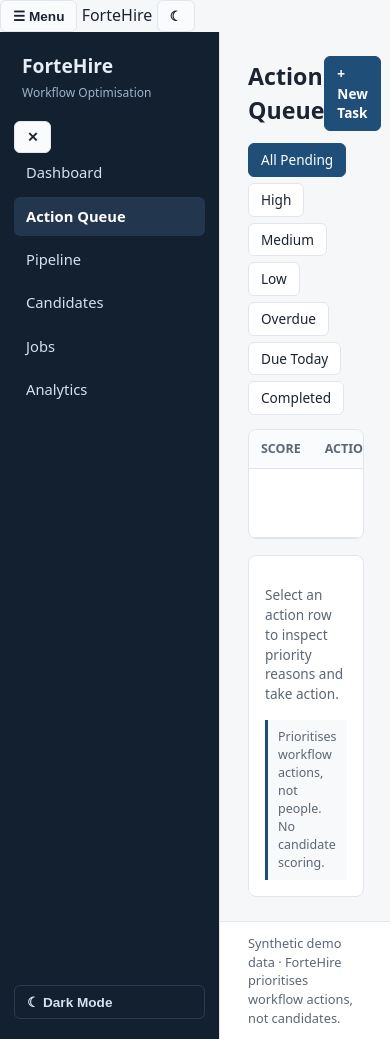
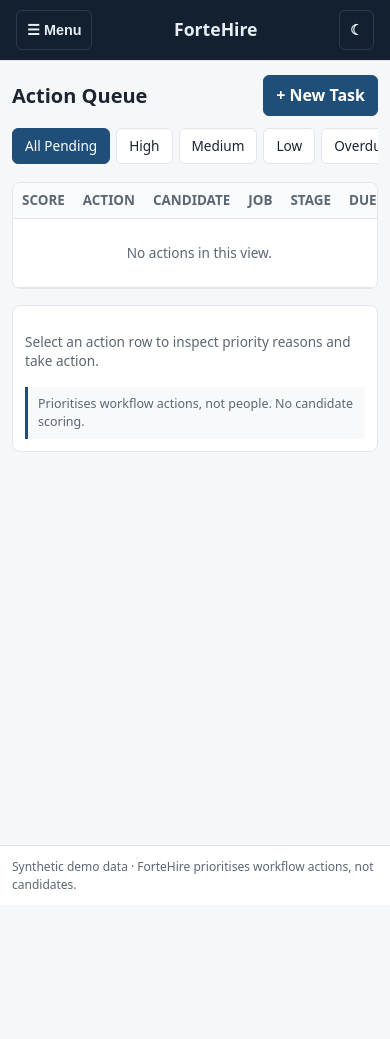
Before and after one commit to aravindseelam/ForteHire, a Flask app: page /queue in a window 390 px wide. After the commit the page ends 889 px from the top, so only its background shows below. Run offline with Flask 3, Linux system fonts and the light colour scheme; data that the repository does not hold is empty.

Commit message:
Enhance responsive design for mobile and tablet
Added responsive styles for mobile and tablet views, including adjustments to headers, buttons, and grid layouts.

```diff
--- a/static/style.css
+++ b/static/style.css
@@ -39,6 +39,7 @@
 }
 
 * { box-sizing: border-box; }
+html, body { max-width: 100%; overflow-x: hidden; }
 body {
   margin: 0;
   font-family: system-ui, -apple-system, Segoe UI, Roboto, sans-serif;
@@ -47,6 +48,39 @@ body {
   line-height: 1.45;
   transition: background-color 0.15s ease, color 0.15s ease;
 }
+
+/* Mobile / Tablet Top Header (hidden on laptops) */
+.mobile-header {
+  display: none;
+  position: sticky;
+  top: 0;
+  z-index: 900;
+  background: var(--sidebar-bg);
+  color: #e6edf5;
+  padding: 10px 16px;
+  align-items: center;
+  justify-content: space-between;
+  border-bottom: 1px solid var(--border);
+}
+.mobile-brand { font-size: 1.1rem; font-weight: 700; }
+.menu-btn, .theme-toggle-mini, .close-btn {
+  background: transparent;
+  border: 1px solid #2b3b4e;
+  color: #e6edf5;
+  padding: 6px 10px;
+  border-radius: 6px;
+  font-size: 0.9rem;
+  cursor: pointer;
+}
+.close-btn { display: none; }
+.sidebar-backdrop {
+  display: none;
+  position: fixed;
+  inset: 0;
+  background: rgba(0, 0, 0, 0.5);
+  z-index: 950;
+}
+.sidebar-backdrop.open { display: block; }
 
 .layout { display: flex; min-height: 100vh; }
 
@@ -61,13 +95,18 @@ body {
   flex-shrink: 0;
   border-right: 1px solid var(--border);
 }
+.sidebar-top {
+  display: flex;
+  justify-content: space-between;
+  align-items: flex-start;
+}
 .brand { font-size: 1.2rem; font-weight: 700; margin: 0 0 4px 8px; }
 .brand-sub { font-size: 0.75rem; color: #9fb3c8; margin: 0 0 20px 8px; }
 .nav { display: flex; flex-direction: column; gap: 4px; flex: 1; }
 .nav a {
   color: #d6e1ec;
   text-decoration: none;
-  padding: 9px 12px;
+  padding: 10px 12px;
   border-radius: 6px;
   font-size: 0.92rem;
 }
@@ -76,7 +115,7 @@ body {
 .theme-toggle {
   margin-top: auto;
   width: 100%;
-  padding: 8px 12px;
+  padding: 9px 12px;
   border-radius: 6px;
   border: 1px solid #2b3b4e;
   background: transparent;
@@ -110,10 +149,11 @@ a { color: var(--brand-accent); }
   border: 1px solid var(--border);
   border-radius: 8px;
   padding: 16px;
+  min-width: 0;
 }
 .kpi-grid {
   display: grid;
-  grid-template-columns: repeat(auto-fit, minmax(155px, 1fr));
+  grid-template-columns: repeat(6, minmax(0, 1fr));
   gap: 12px;
   margin-bottom: 18px;
 }
@@ -123,7 +163,7 @@ a { color: var(--brand-accent); }
 
 .grid-2 {
   display: grid;
-  grid-template-columns: repeat(auto-fit, minmax(340px, 1fr));
+  grid-template-columns: repeat(2, minmax(0, 1fr));
   gap: 16px;
   margin-bottom: 18px;
 }
@@ -135,6 +175,7 @@ a { color: var(--brand-accent); }
   border-radius: 12px;
   font-size: 0.75rem;
   font-weight: 600;
+  white-space: nowrap;
 }
 .badge-High { background: var(--high-bg); color: var(--high-fg); }
 .badge-Medium { background: var(--med-bg); color: var(--med-fg); }
@@ -155,10 +196,14 @@ a { color: var(--brand-accent); }
   font-weight: 600;
 }
 
-/* Tables */
+/* Responsive Tables */
+.card:has(> table), .table-wrap {
+  overflow-x: auto;
+  -webkit-overflow-scrolling: touch;
+}
 table { width: 100%; border-collapse: collapse; font-size: 0.9rem; }
 th, td { text-align: left; padding: 10px 12px; border-bottom: 1px solid var(--border); }
-th { font-size: 0.78rem; text-transform: uppercase; color: var(--muted); background: var(--surface-alt); }
+th { font-size: 0.78rem; text-transform: uppercase; color: var(--muted); background: var(--surface-alt); white-space: nowrap; }
 tr.clickable { cursor: pointer; }
 tr.clickable:hover, tr.clickable.selected { background: var(--surface-hover); }
 
@@ -166,7 +211,7 @@ tr.clickable:hover, tr.clickable.selected { background: var(--surface-hover); }
 .tabs { display: flex; gap: 6px; flex-wrap: wrap; margin-bottom: 14px; }
 .tabs a {
   text-decoration: none;
-  padding: 6px 12px;
+  padding: 7px 12px;
   border-radius: 6px;
   font-size: 0.85rem;
   color: var(--text);
@@ -177,13 +222,13 @@ tr.clickable:hover, tr.clickable.selected { background: var(--surface-hover); }
 
 /* Action Queue Split View */
 .queue-split { display: grid; grid-template-columns: 1fr 360px; gap: 16px; align-items: start; }
-@media (max-width: 960px) { .queue-split { grid-template-columns: 1fr; } }
 .detail-panel { position: sticky; top: 16px; }
 .reason-list { list-style: none; padding: 0; margin: 8px 0 14px; }
 .reason-list li {
   display: flex;
   justify-content: space-between;
-  padding: 5px 8px;
+  gap: 8px;
+  padding: 6px 8px;
   background: var(--surface-subtle);
   border-radius: 4px;
   margin-bottom: 4px;
@@ -201,9 +246,11 @@ tr.clickable:hover, tr.clickable.selected { background: var(--surface-hover); }
 /* Pipeline Kanban */
 .pipeline-board {
   display: grid;
-  grid-template-columns: repeat(6, minmax(195px, 1fr));
+  grid-template-columns: repeat(6, minmax(210px, 1fr));
   gap: 12px;
   overflow-x: auto;
+  -webkit-overflow-scrolling: touch;
+  padding-bottom: 8px;
   align-items: start;
 }
 .stage-col {
@@ -229,12 +276,12 @@ tr.clickable:hover, tr.clickable.selected { background: var(--surface-hover); }
   font-size: 0.85rem;
 }
 .pipe-card a { font-weight: 600; color: var(--brand-accent); text-decoration: none; }
-.pipe-card select { width: 100%; margin-top: 8px; padding: 4px 6px; font-size: 0.82rem; }
+.pipe-card select { width: 100%; margin-top: 8px; padding: 6px 8px; font-size: 0.85rem; }
 
 /* Buttons & Forms */
 .btn-row { display: flex; gap: 8px; flex-wrap: wrap; margin: 12px 0; }
 button, .btn {
-  padding: 7px 12px;
+  padding: 8px 12px;
   border-radius: 6px;
   border: 1px solid var(--border);
   background: var(--surface-alt);
@@ -247,7 +294,7 @@ button, .btn {
 button.primary, .btn.primary { background: var(--brand); color: #fff; border-color: var(--brand); }
 button.success { background: #067647; color: #fff; border-color: #067647; }
 input, select {
-  padding: 6px 8px;
+  padding: 7px 9px;
   border: 1px solid var(--border);
   border-radius: 5px;
   font-size: 0.85rem;
@@ -255,5 +302,77 @@ input, select {
   color: var(--text);
   color-scheme: light dark;
 }
-.inline-form { display: flex; gap: 8px; flex-wrap: wrap; align-items: end; margin-bottom: 14px; }
-.inline-form label { display: flex; flex-direction: column; font-size: 0.78rem; color: var(--muted); gap: 3px; }
+.inline-form { display: flex; gap: 10px; flex-wrap: wrap; align-items: end; margin-bottom: 14px; }
+.inline-form label { display: flex; flex-direction: column; font-size: 0.78rem; color: var(--muted); gap: 4px; }
+
+/* ==========================================================================
+   TABLET BREAKPOINT (769px – 1024px)
+   ========================================================================== */
+@media (max-width: 1024px) {
+  .mobile-header { display: flex; }
+  .close-btn { display: inline-block; }
+
+  .sidebar {
+    position: fixed;
+    top: 0;
+    left: 0;
+    bottom: 0;
+    width: 250px;
+    z-index: 1000;
+    transform: translateX(-100%);
+    transition: transform 0.22s ease;
+  }
+  .sidebar.open { transform: translateX(0); }
+
+  .content { padding: 18px 20px; }
+  .footer { padding: 12px 20px; }
+
+  .kpi-grid { grid-template-columns: repeat(3, minmax(0, 1fr)); }
+  .grid-2 { grid-template-columns: 1fr; }
+
+  .queue-split { grid-template-columns: 1fr; }
+  .detail-panel { position: static; }
+}
+
+/* ==========================================================================
+   MOBILE BREAKPOINT (<= 768px)
+   ========================================================================== */
+@media (max-width: 768px) {
+  .content { padding: 14px 12px; }
+  .footer { padding: 12px; font-size: 0.75rem; }
+  h1 { font-size: 1.25rem; margin-bottom: 12px; }
+
+  .kpi-grid { grid-template-columns: repeat(2, minmax(0, 1fr)); gap: 8px; }
+  .kpi-val { font-size: 1.35rem; }
+  .card { padding: 12px; }
+
+  .priority-bar { flex-direction: column; gap: 8px; }
+  .priority-pill { min-width: 0; padding: 10px 14px; }
+
+  /* Horizontal scroll-snap for filter tabs and Kanban columns */
+  .tabs {
+    flex-wrap: nowrap;
+    overflow-x: auto;
+    -webkit-overflow-scrolling: touch;
+    padding-bottom: 4px;
+  }
+  .tabs a { white-space: nowrap; flex-shrink: 0; }
+
+  .pipeline-board {
+    grid-template-columns: repeat(6, 82vw);
+    scroll-snap-type: x mandatory;
+  }
+  .stage-col { scroll-snap-align: start; min-height: 280px; }
+
+  /* Comfortable touch targets & prevent iOS zoom on focus */
+  button, .btn, input, select {
+    min-height: 40px;
+    font-size: 16px;
+  }
+  .inline-form { flex-direction: column; align-items: stretch; }
+  .inline-form label, .inline-form input, .inline-form select, .inline-form button {
+    width: 100%;
+  }
+
+  th, td { padding: 8px 9px; font-size: 0.84rem; }
+}
```
